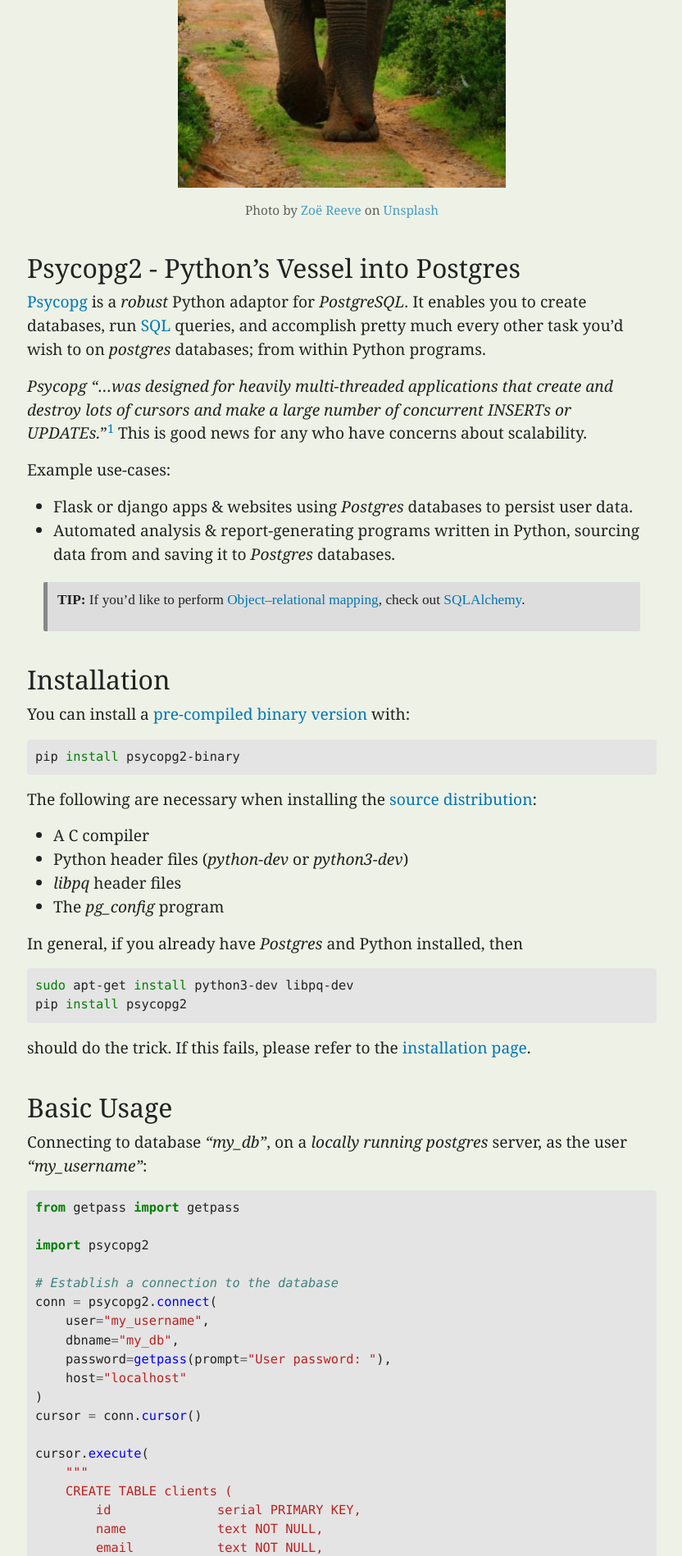
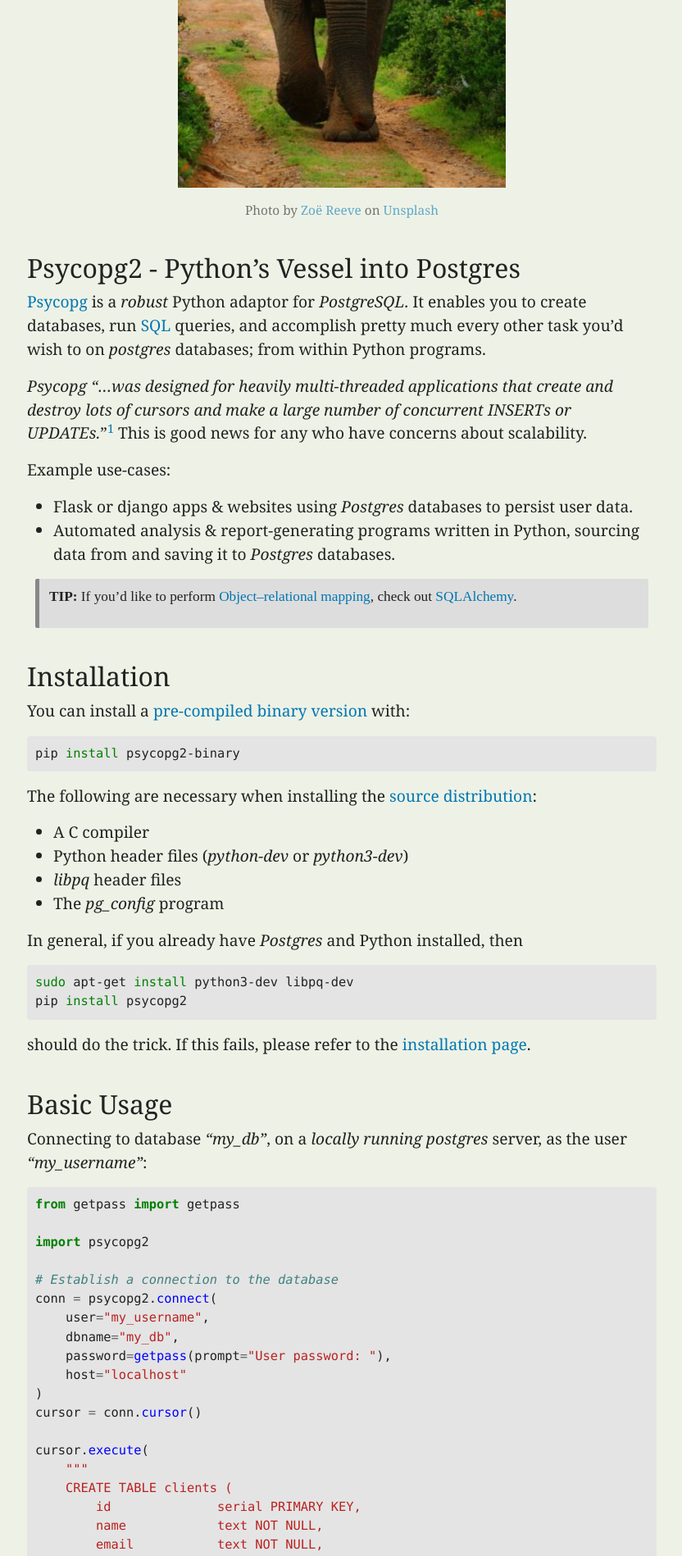
Before and after one commit to Tim-Abwao/tim-abwao.github.io, a Jekyll site: the page built from _posts/2019-10-02-How-To-Connect-To-PostgreSQL-Databases-From-Python.md, in a window 1280 px wide. Shown: the part 698-2596 px from the top of the page at 82% size, without its empty margins (223-1055 px from the left). Built offline with Jekyll 4.4.1, drawn with Linux system fonts in a browser that asks for light colours.

Commit message:
Tweak post font

```diff
--- a/assets/css/post.sass
+++ b/assets/css/post.sass
@@ -14,12 +14,12 @@
   border-left: 5px solid #888
   border-radius: 2px
   padding: 12px
-  margin: 20px
+  margin: 10px
   font: 0.9em normal Garamond, serif
 
 .caption
   font-size: 0.8em
-  opacity: 0.7
+  opacity: 0.6
   text-align: center
 
 table
@@ -37,7 +37,7 @@
     font-style: oblique
 
 .post-body
-  h2,
+  h2
     margin-top: 40px
 
   h3
@@ -78,7 +78,7 @@
 
 @media only screen and (min-width: 1024px)
   .post-container
-    font-size: 1.1em
+    font-size: 1.2em
     margin: 3% auto
     max-width: 70%
 
@@ -98,5 +98,4 @@
 
 @media only screen and (min-width: 1280px)
   .post-container
-    font-size: 1.2em
     max-width: 60%
```
